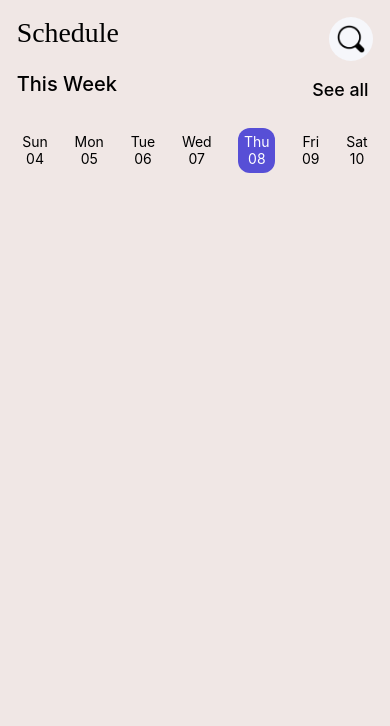
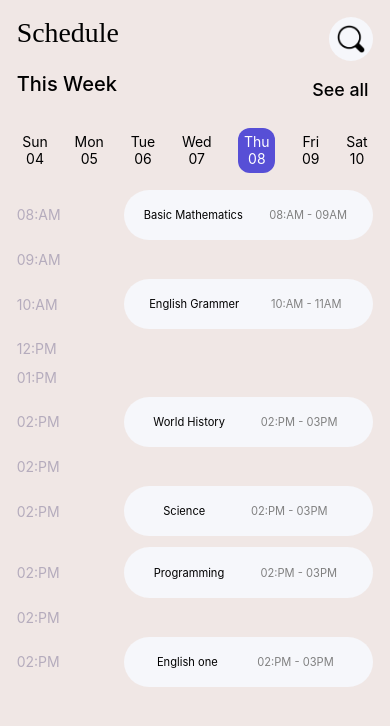
Before and after one commit to Mansoorali121/Student-Management-App-with-Firebase, a React Native app: screen / in a window 390 px wide. Shown: the top 726 px of the page. Built offline with nearby package versions, Linux system fonts and the light colour scheme.

Commit message:
Schedule Tasks Screen complete

```diff
--- /dev/null
+++ b/src/components/Footerbox.js
@@ -0,0 +1,29 @@
+import { StyleSheet, Text, View } from 'react-native';
+import React from 'react';
+import theme from '../common/Theme';
+import { s } from 'react-native-size-matters';
+
+const Footerbox = ({subject, time}) => {
+  return (
+    <View style={styles.container}>
+      <Text style={styles.normal}>{subject } </Text>
+            <Text style={[styles.normal,{color:"gray"}]}> {time} </Text>
+
+    </View>
+  );
+};
+
+export default Footerbox;
+
+const styles = StyleSheet.create({
+  container: {
+    backgroundColor: theme.colors.background,
+    height: s(45),
+    borderRadius: theme.radius.round,
+    flexDirection:"row",
+    justifyContent:"space-evenly",
+    width:"70%",
+    alignItems:"center"
+  },
+  normal:{fontSize:s(10)},
+});
--- /dev/null
+++ b/src/components/Footeritems.js
@@ -0,0 +1,20 @@
+import { StyleSheet, Text, View } from 'react-native';
+import React from 'react';
+import { s } from 'react-native-size-matters';
+import theme from '../common/Theme';
+import Footerbox from "../components/Footerbox";
+
+const Footeritems = ({time}) => {
+  return (
+    <View style={styles.container}>
+      <Text style={styles.time}>{time}</Text>
+    </View>
+  );
+};
+
+export default Footeritems;
+
+const styles = StyleSheet.create({
+  container: { },
+  time: { color: theme.colors.secondary },
+});
--- a/src/components/Weeklist.js
+++ b/src/components/Weeklist.js
@@ -1,56 +1,57 @@
-import { StyleSheet, Text, View, TouchableOpacity } from 'react-native';
-import React, { useState } from 'react';
+import { StyleSheet, Text, View } from 'react-native';
+import React from 'react';
 import { s } from 'react-native-size-matters';
 import theme from '../common/Theme';
 
 const data = [
-  { id: 1, name: 'Sun', day: '04' },
-  { id: 2, name: 'Mon', day: '05' },
-  { id: 3, name: 'Tue', day: '06' },
-  { id: 4, name: 'Wed', day: '07' },
-  { id: 5, name: 'Thu', day: '08' },
-  { id: 6, name: 'Fri', day: '09' },
-  { id: 7, name: 'Sat', day: '10' },
+  { id: 1, name: 'Sun', day: 1 },
+  { id: 2, name: 'Mun', day: 2 },
+  { id: 3, name: 'Tue', day: 3 },
+  { id: 4, name: 'Wed', day: 4 },
+  { id: 5, name: 'Thu', day: 5 },
+  { id: 6, name: 'Fri', day: 6 },
+  { id: 7, name: 'Sat', day: 7 },
 ];
 
 const Weeklist = () => {
-
-  const [selectedId, setSelectedId] = useState(5);
-
   return (
     <View style={styles.container}>
       <View style={styles.weeksnames}>
-
-        {data.map((item) => {
-
-          const isSelected = item.id === selectedId;
-
-          return (
-            <TouchableOpacity
-              key={item.id}
-              onPress={() => setSelectedId(item.id)}
-              style={isSelected ? styles.selected : styles.common}
-            >
-              <Text style={isSelected ? styles.selectedtext : null}>
-                {item.name}
-              </Text>
-
-              <Text style={isSelected ? styles.selectedtext : null}>
-                {item.day}
-              </Text>
-
-            </TouchableOpacity>
-          );
-
-        })}
-
+        <View style={styles.common}>
+          <Text>Sun</Text>
+          <Text>04</Text>
+        </View>
+        <View  style={styles.common}>
+          <Text>Mon</Text>
+          <Text>05</Text>
+        </View>
+        <View  style={styles.common}>
+          <Text>Tue</Text>
+          <Text>06</Text>
+        </View>
+        {/* More */}
+        <View  style={styles.common}>
+          <Text>Wed</Text>
+          <Text>07</Text>
+        </View>
+        <View style={styles.selected}>
+          <Text style={styles.selectedtext}>Thu</Text>
+          <Text style={styles.selectedtext}>08</Text>
+        </View>
+        <View  style={styles.common}>
+          <Text>Fri</Text>
+          <Text>09</Text>
+        </View>
+        <View  style={styles.common}>
+          <Text>Sat</Text>
+          <Text>10</Text>
+        </View>
       </View>
     </View>
   );
 };
 
 export default Weeklist;
-
 
 const styles = StyleSheet.create({
   container: { marginTop: s(20) },
--- a/src/screens/Schedule.js
+++ b/src/screens/Schedule.js
@@ -3,6 +3,8 @@ import React from 'react';
 import { s } from 'react-native-size-matters';
 import Scheduleheader from '../components/Scheduleheader';
 import Weeklist from '../components/Weeklist';
+import Footeritems from '../components/Footeritems';
+import Footerbox from '../components/Footerbox';
 
 const Schedule = () => {
   return (
@@ -10,6 +12,56 @@ const Schedule = () => {
       <Scheduleheader />
       {/* Week List Here */}
       <Weeklist />
+      {/* Footer Items and Timing */}
+      <View style={styles.footerbox}>
+        <Footeritems time="08:AM" />
+        <Footerbox subject="Basic Mathematics" time="08:AM - 09AM " />
+      </View>
+      <View style={styles.footerbox}>
+        <Footeritems time="09:AM" />
+      </View>
+
+<View style={styles.footerbox}>
+        <Footeritems time="10:AM" />
+                <Footerbox subject="English Grammer" time="10:AM - 11AM " />
+
+      </View>
+      <View style={styles.footerbox}>
+        <Footeritems time="12:PM" />
+
+      </View>
+      <View style={styles.footerbox}>
+        <Footeritems time="01:PM" />
+
+      </View>
+      <View style={styles.footerbox}>
+        <Footeritems time="02:PM" />
+                <Footerbox subject="World History" time="02:PM - 03PM " />
+
+      </View>
+        <View style={styles.footerbox}>
+        <Footeritems time="02:PM" />
+
+      </View>  <View style={styles.footerbox}>
+        <Footeritems time="02:PM" />
+                <Footerbox subject="Science" time="02:PM - 03PM " />
+
+      </View>
+        <View style={styles.footerbox}>
+        <Footeritems time="02:PM" />
+                <Footerbox subject="Programming" time="02:PM - 03PM " />
+
+      </View>
+        <View style={styles.footerbox}>
+        <Footeritems time="02:PM" />
+
+      </View>
+        <View style={styles.footerbox}>
+        <Footeritems time="02:PM" />
+                <Footerbox subject="English one" time="02:PM - 03PM " />
+
+      </View>
+      {/* Dynamic Items with Data  */}
     </View>
   );
 };
@@ -18,4 +70,10 @@ export default Schedule;
 
 const styles = StyleSheet.create({
   container: { marginHorizontal: s(15) },
+  footerbox: {
+    flexDirection: 'row',
+    alignItems: 'center',
+    justifyContent: 'space-between',
+    marginTop: s(10),
+  },
 });
```
